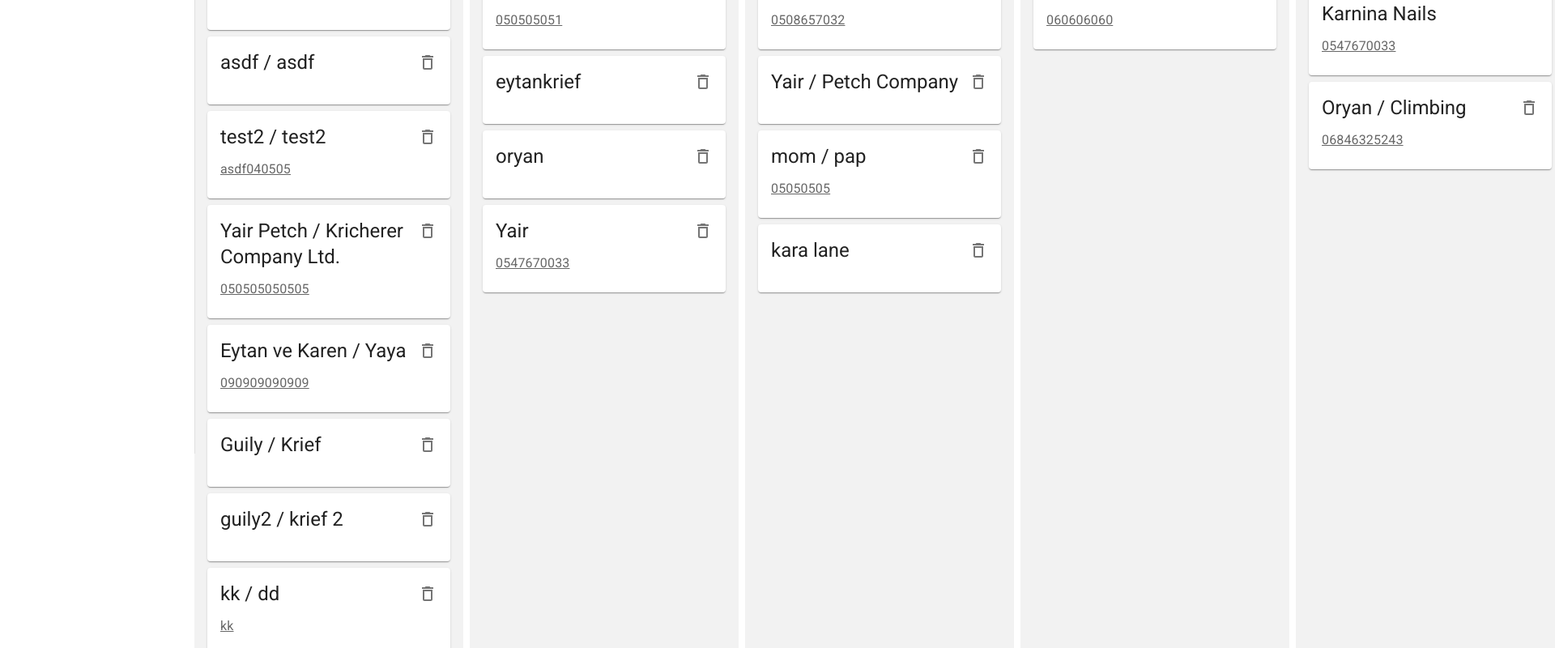
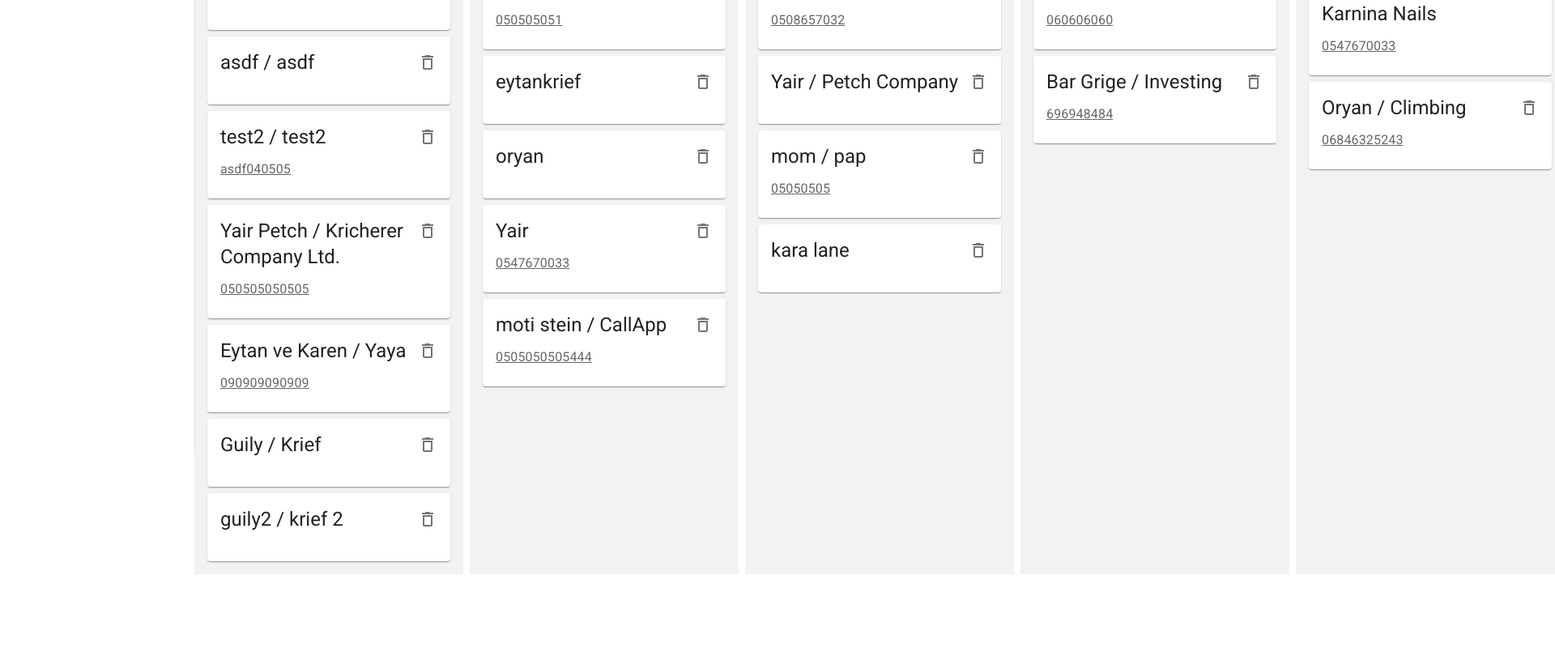
Before and after one commit to Eytan3000/CRM1, a React (Create React App) app: page / in a window 1280 px wide. Shown: the part 240-1040 px from the top of the page at 81% size, 1920 px wide, since content can reach past the window. After the commit the page ends 949 px from the top, so only its background shows below. Built offline with nearby package versions, Linux system fonts and the light colour scheme; data requests are answered from the project's data file.

Commit message:
add lead to db context done

```diff
--- a/data/db.json
+++ b/data/db.json
@@ -19,6 +19,10 @@
     {
       "name": "More Details",
       "id": 5
+    },
+    {
+      "name": "new ssss",
+      "id": 6
     }
   ],
   "leads": [
@@ -734,29 +738,8 @@
       "id": 37
     },
     {
-      "title": "kk / dd ",
-      "stage": "leadIn",
-      "name": "kk",
-      "phone": "kk",
-      "email": "",
-      "website": "",
-      "facebook": "",
-      "linkedin": "",
-      "otherLink": "",
-      "companyName": "dd",
-      "companyPhone": "",
-      "companyEmail": "",
-      "companyWebsite": "",
-      "companyFacebook": "",
-      "companyLinkedin": "",
-      "companyOtherLink": "",
-      "dateCreated": "30.06.2023",
-      "notes": [],
-      "id": 38
-    },
-    {
       "title": "moti stein / CallApp ",
-      "stage": "leadIn",
+      "stage": "noAnswer",
       "name": "moti stein",
       "phone": "0505050505444",
       "email": "",
@@ -774,6 +757,27 @@
       "dateCreated": "30.06.2023",
       "notes": [],
       "id": 39
+    },
+    {
+      "title": "Bar Grige / Investing ",
+      "stage": "Call in a month",
+      "name": "Bar Grige",
+      "phone": "696948484",
+      "email": "",
+      "website": "",
+      "facebook": "",
+      "linkedin": "",
+      "otherLink": "",
+      "companyName": "Investing",
+      "companyPhone": "",
+      "companyEmail": "",
+      "companyWebsite": "",
+      "companyFacebook": "",
+      "companyLinkedin": "",
+      "companyOtherLink": "",
+      "dateCreated": "30.06.2023",
+      "notes": [],
+      "id": 40
     }
   ]
 }
--- a/src/App.js
+++ b/src/App.js
@@ -8,8 +8,7 @@ import Layout from './components/Layout';
 import Lead from './pages/Lead';
 import { useState } from 'react';
 import LeadsRender from './pages/LeadsRender';
-import { insertNewLead } from './helpers/dbFunctions';
-
+import { DbFunctionsProvider } from './contexts/DbFunctionsContext';
 const theme = createTheme({
   palette: {
     primary: {
@@ -26,12 +25,6 @@ const theme = createTheme({
   },
 });
 
-export const addLeadToDBContext = React.createContext();
-
-function addLeadToDB(lead) {
-  insertNewLead(lead);
-}
-
 function App() {
   const [leadId, setLeadId] = useState('');
   const [stages, setStages] = useState('');
@@ -41,7 +34,7 @@ function App() {
 
   return (
     <ThemeProvider theme={theme}>
-      <addLeadToDBContext.Provider value={addLeadToDB}>
+      <DbFunctionsProvider>
         <Router>
           <Layout>
             <Switch>
@@ -57,7 +50,7 @@ function App() {
             </Switch>
           </Layout>
         </Router>
-      </addLeadToDBContext.Provider>
+      </DbFunctionsProvider>
     </ThemeProvider>
   );
 }
--- a/src/contexts/DbFunctionsContext.js
+++ b/src/contexts/DbFunctionsContext.js
@@ -0,0 +1,15 @@
+import React from 'react';
+import { insertNewLead } from '../helpers/dbFunctions';
+
+export const addLeadToDBContext = React.createContext();
+
+export function DbFunctionsProvider({ children }) {
+  function addLeadToDB(lead) {
+    insertNewLead(lead);
+  }
+  return (
+    <addLeadToDBContext.Provider value={addLeadToDB}>
+      {children}
+    </addLeadToDBContext.Provider>
+  );
+}
```
Also changed, not shown: src/pages/Create.js (+1 -33 lines), src/pages/LeadsRender.js (+1 -77 lines).
